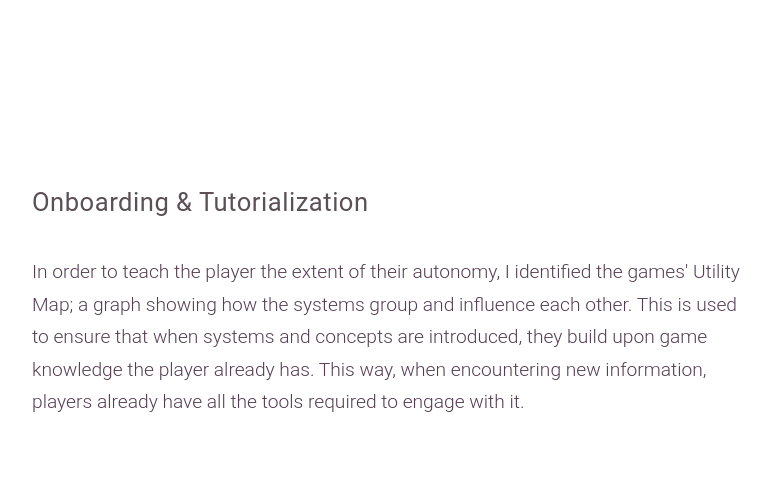
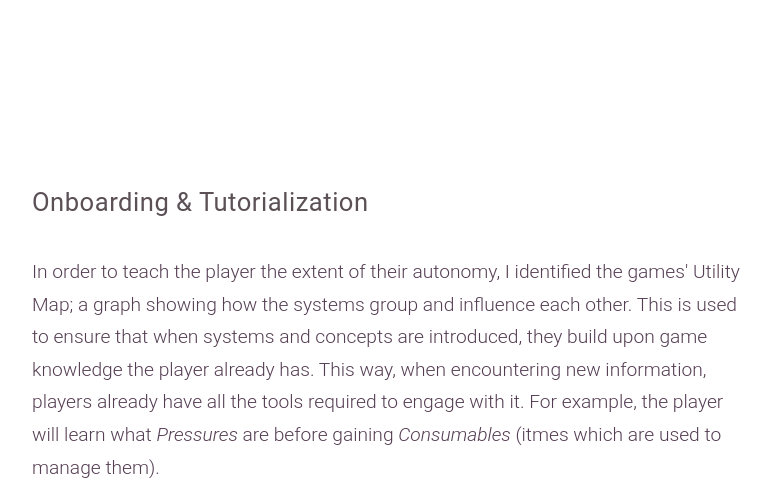
Before and after one commit to BaronBlackmore/SunlightAfterDark, a Jekyll site: the page built from portfolio/zero-parades.html, in a window 1280 px wide and 1400 px high, scrolled down 7645 px, cut to the strip 0-489 px from the top of the window. Shown: the whole strip, without its empty margins (248-1018 px from the left). Built offline with Jekyll 4.4.1, drawn with Linux system fonts in a browser that asks for light colours; some of the changed text lies outside the part shown.

Commit message:
alter 4 stage part

```diff
--- a/portfolio/zero-parades.html
+++ b/portfolio/zero-parades.html
@@ -217,8 +217,7 @@
 	<div class="mobile-sidepad">
 	<h5>Onboarding & Tutorialization</h5>
 	<p>
-	In order to teach the player the extent of their autonomy, I identified the games' Utility Map; a graph showing how the systems group and influence each other. This is used to ensure that when systems and concepts are introduced, they build upon game knowledge the player already has. This way, when encountering new information, players already have all the tools required to engage with it.
-
+	In order to teach the player the extent of their autonomy, I identified the games' Utility Map; a graph showing how the systems group and influence each other. This is used to ensure that when systems and concepts are introduced, they build upon game knowledge the player already has. This way, when encountering new information, players already have all the tools required to engage with it. For example, the player will learn what <i>Pressures</i> are before gaining <i>Consumables</i> (itmes which are used to manage them).
 	</p>
 	</div>
 </div>
@@ -231,7 +230,14 @@
 <div class="center-col">
 	<div class="mobile-sidepad">
 	<p>
-Becoming onboarded into a system is a 4 step learning process: Awareness, Testing, Action, Feedback. - Ensuring the player has the ability to play with the system in order to understand it. For example, the player will learn what <i>Pressures</i> are before gaining <i>Consumables</i> (itmes which are used to manage them). When they inspect a <i>Consumable</i>, it projects how much <i>Pressure</i> it will reduce before it's consumed.
+Becoming onboarded into a system is a 4 step learning process: Awareness, Testing, Action, Feedback. For example, for <i>Consumables</i>:
+
+<ul>
+<li> <strong>Awareness</strong> - The player finds the item. A notification directs them towards the inventory. Inside, the item has a <i>*new*</i> marker. </li>
+<li> <strong>Testing</strong> - Selecting the item will tell the player it's effects and show a preview of how it would change the current <i>Pressures</i> when used.</li>
+<li> <strong>Action</strong> - The button below the item is labelled "hold to consume". On console, it also has a button prompt. The button fills as it's being pressed.</li>
+<li><strong>Feedback</strong> - A screen effect plays, and the <i>Pressure</i> levels animate.</li>
+</ul>
 
 	</p>
 	</div>
```
